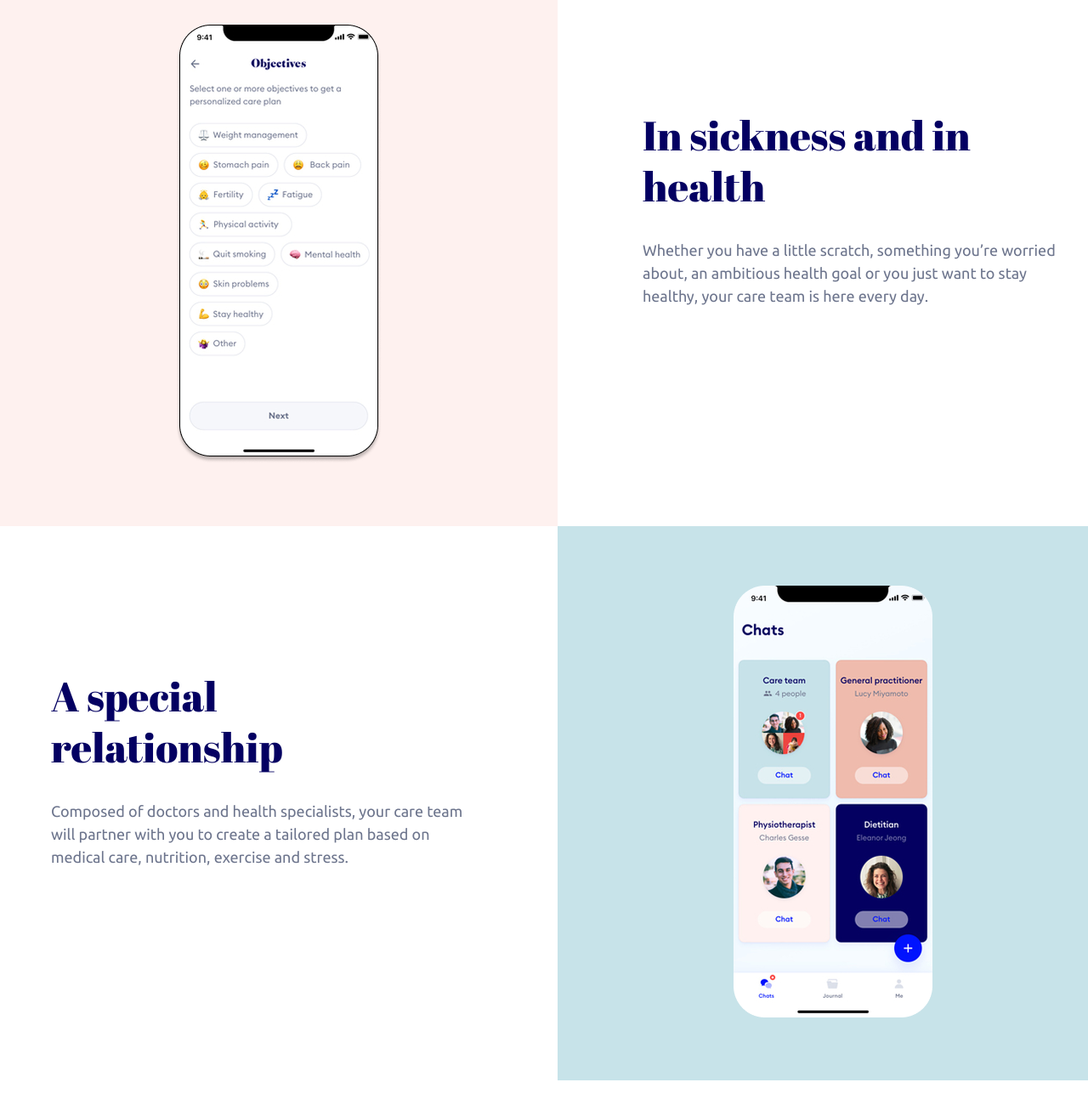
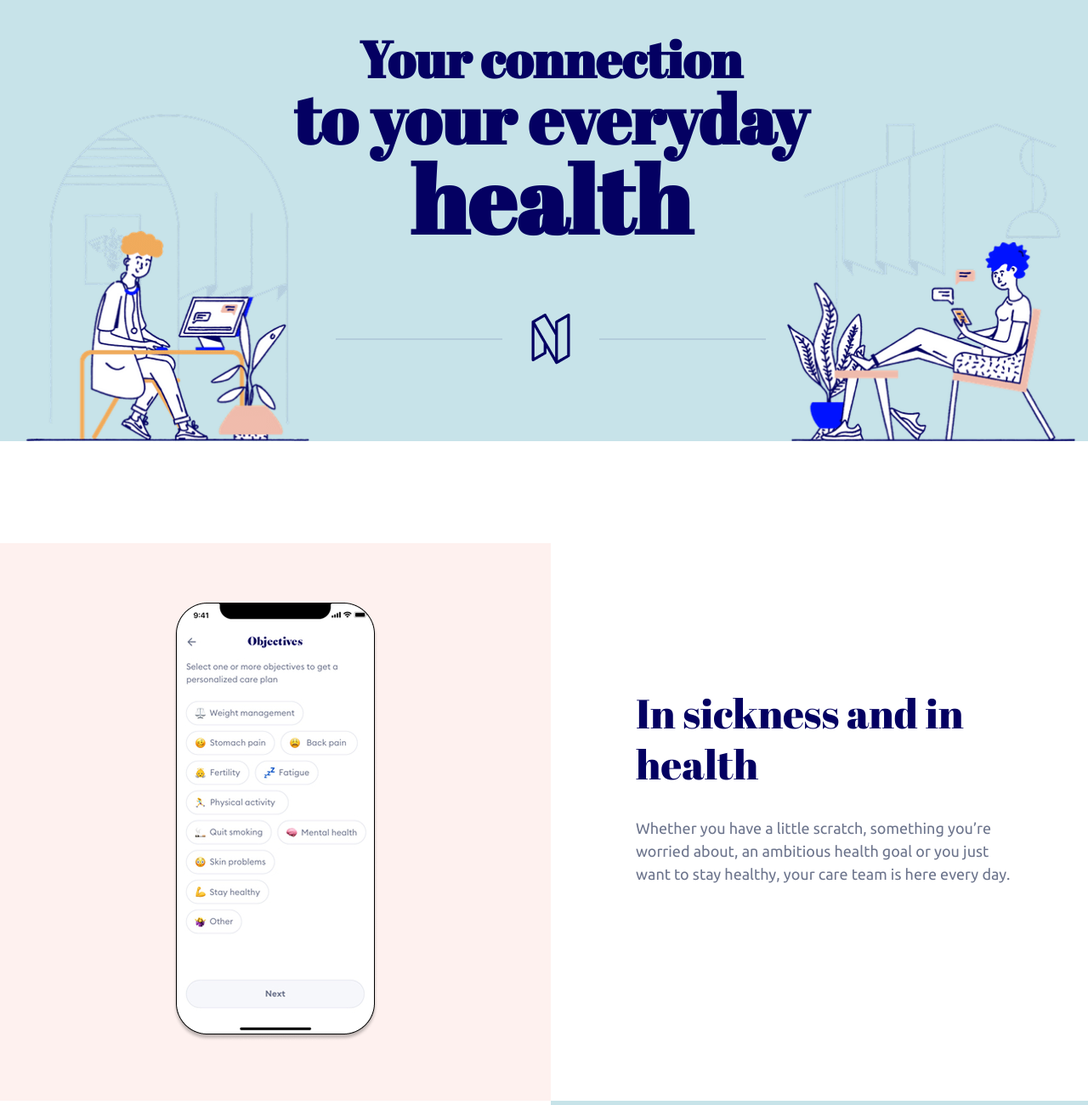
Before and after one commit to SeregaLSA/DZ_Nabla, a plain HTML site: page index.html in a window 1280 px wide. Shown: the part 120-1420 px from the top of the page at 85% size. Drawn offline with Linux system fonts and the light colour scheme.

Commit message:
без адаптива

```diff
--- a/index.html
+++ b/index.html
@@ -10,7 +10,8 @@
     <link href="https://fonts.googleapis.com/css2?family=Abril+Fatface&family=Ubuntu:ital,wght@0,300;0,400;0,500;0,700;1,300;1,400;1,500;1,700&display=swap" rel="stylesheet">
 </head>
 <body>
-    <footer class="header">
+
+    <header class="header">
         <div class="header__block">
             <div class="header__logo">
                 <a href="#">
@@ -30,32 +31,103 @@
                 <button class="header__button-style">Get early access</button>
             </div>
         </div>
-    </footer>
+    </header>
 
     <main class="main">
-        <div class="block-1">
-            <div class="block-1__img">
-                <img src="/img_block/block-1.png" alt="" class="block-1__img-style">
+        <section class="health">
+            <div class="health__container">
+                <div class="health__title-block">
+                    <h1 class="health__title">
+                        <span class="health__title-text-1">Your connection</span>
+                        <span class="health__title-text-2">to your everyday</span>
+                        <span class="health__title-text-3">health</span>
+                    </h1>
+                    <img src="img/img-1-3.png" alt="" class="health__title-img">
                 </div>
-            <div class="block-1__text-block">
-                <h2 class="block-1__title">In sickness and in health</h2>
-                <p class="block-1__text">
+                <img src="img/img-1-1.png" alt="картинка-1" class="health__img-1">
+                <img src="img/img-1-2.png" alt="картинка-2" class="health__img-2">
+            </div>
+        </section>
+
+        <section class="content">
+            <div class="content__block">
+                <div class="content__block-img block-img__color-1">
+                    <img src="img_block/block-1.png" alt="" class="block-img__style">
+                </div>
+                <div class="content__block-info">
+                    <h2 class="block-info__title">
+                        In sickness and in health
+                    </h2>
+                    <p class="block-info__text">
                         Whether you have a little scratch, something you’re worried about, an ambitious health goal or you just want to stay healthy, your care team is here every day.
                     </p>
                 </div>
             </div>
-        <div class="block-2">
-            <div class="block-2__text-block">
-                <h2 class="block-2__title">A special relationship</h2>
-                <p class="block-2__text">
+
+            <div class="content__block block-reverse">
+                <div class="content__block-img block-img__color-2">
+                    <img src="img_block/block-2.png" alt="" class="block-img__style">
+                </div>
+                <div class="content__block-info">
+                    <h2 class="block-info__title">
+                        A special relationship
+                    </h2>
+                    <p class="block-info__text">
                         Composed of doctors and health specialists, your care team will partner with you to create a tailored plan based on medical care, nutrition, exercise and stress.
                     </p>
                 </div>
-            <div class="block-2__img">
-                <img src="/img_block/block-2.png" alt="" class="block-2__img-style">
+            </div>
+
+            <div class="content__block">
+                <div class="content__block-img block-img__color-1">
+                    <img src="img_block/block-3.png" alt="" class="block-img__style">
+                </div>
+                <div class="content__block-info">
+                    <h2 class="block-info__title">
+                        Always available, in your pocket
+                    </h2>
+                    <p class="block-info__text">
+                        Connect with your care team anytime remotely by message or video call and schedule in-person consultations.
+                    </p>
+                    <p class="block-info__text">
+                        Have a question? Just text.
+                    </p>
                 </div>
             </div>
+
+            <div class="content__block block-reverse">
+                <div class="content__block-img block-img__color-2">
+                    <img src="img_block/block-4.png" alt="" class="block-img__style">
+                </div>
+                <div class="content__block-info">
+                    <h2 class="block-info__title">
+                        Your data is yours
+                    </h2>
+                    <p class="block-info__text">
+                        Your health data is precious and confidential! You decide what information you want to share, and who you want to share it with.
+                    </p>
+                </div>
+            </div>
+
+            <div class="content__block">
+                <div class="content__block-img block-img__color-1">
+                    <img src="img_block/block-5.png" alt="" class="block-img__style">
+                </div>
+                <div class="content__block-info">
+                    <h2 class="block-info__title">
+                        Toward precision health
+                    </h2>
+                    <p class="block-info__text">
+                        The combination of biological, genetic, phenotypic and environmental data together with AI will unlock our ability to predict, prevent and cure disease more precisely, empowering people to lead healthier lives.
+                    </p>
+                </div>
+            </div>
+
+        </section>
+
+
     </main>
+
     <footer class="footer">
         <div class="footer__block">
             <div class="footer__logo">
@@ -94,5 +166,6 @@
             </div>
         </div>
     </footer>
+
 </body>
 </html>
--- a/styles.css
+++ b/styles.css
@@ -58,76 +58,122 @@
 }
 /* header__end */
 
+/* main */
+
 .main{
-    width: 1304px;
+    width: 1296px;
     margin: 0 auto;
 }
-/* main block-1 */
-.block-1{
-    display: flex;
+
+/* section health */
+.health{
+    background-color: #C7E3E9;
 }
 
-.block-1__img{
+.health__container{
+    position: relative;
+}
+
+.health__title-block{
+    display: flex;
+    flex-direction: column;
+    gap: 80px;
+    padding: 80px 0 90px;
+}
+
+h1.health__title{
+    display: flex;
+    flex-direction: column;
+    font-family: Abril Fatface, cursive;
+    color: #040062;
+    text-align: center;
+}
+.health__title-text-1{
+    font-size: 60px;
+    line-height: 100%;
+}
+.health__title-text-2{
+    font-size: 80px;
+    line-height: 100%;
+}
+.health__title-text-3{
+    font-size: 110px;
+    line-height: 100%;
+}
+.health__title-img{
+    max-width: 506px;
+    height: 60px;
+    margin: 0 auto;
+}
+
+.health__img-1{
+    position: absolute;
+    bottom: 0px;
+    left: 30px;
+    max-width: 335px;
+    height: auto;
+}
+.health__img-2{
+    position: absolute;
+    bottom: 0;
+    right: 30px;
+    max-width: 341px;
+    height: auto;
+}
+/* section health */
+.content{
+    width: 1296px;
+    margin-top: 120px;
+}
+.content__block{
+    display: flex;
+    margin: 0 auto;
+}
+.content__block-img{
+    width: 50%;
+    height: auto;
+}
+.block-img__color-1{
     background-color: #FEF1EF;
 }
-
-.block-1__img-style{
-    padding: 70px 207px;
-    border-radius: 20px;
+.block-img__style{
+    display: flex;
+    max-width: 648px;
+    margin: 0 auto;
+    padding: 70px 0;
 }
-
-.block-1__title{
-    font-family: 'Abril Fatface', cursive;
+.content__block-info{
+    width: 50%;
+    display: flex;
+    flex-direction: column;
+    gap: 32px;
+}
+.block-info__title{
+    font-family: Abril Fatface, cursive;
     font-size: 48px;
     font-weight: 400;
+    line-height: 60px;
     color: #040062;
-    line-height: 60px;
     padding: 170px 100px 0 100px;
 }
-
-.block-1__text{
+.block-info__text{
     font-family: 'Ubuntu', sans-serif;
     font-size: 18px;
     font-weight: 400;
     line-height: 27px;
     color: #6D758D;
-    padding: 32px 60px 0 100px;
+    padding: 0 100px;
 }
-
-/* main block-1 */
-
-/* main block-2 */
-
-.block-2{
-    display: flex;
+.block-reverse{
+    flex-direction: row-reverse;
 }
-
-.block-2__img{
+.block-img__color-2{
     background-color: #C7E3E9;
 }
+/* block__content */
 
-.block-2__img-style{
-    padding: 70px 207px;
-}
 
-.block-2__title{
-    font-family: 'Abril Fatface', cursive;
-    font-size: 48px;
-    font-weight: 400;
-    color: #040062;
-    line-height: 60px;
-    padding: 170px 293px 0 60px;
-}
-
-.block-2__text{
-    font-family: 'Ubuntu', sans-serif;
-    font-size: 18px;
-    font-weight: 400;
-    line-height: 27px;
-    color: #6D758D;
-    padding: 32px 85px 0 60px;
-}
-/* main block-2 */
+/* block__content */
 
 /* footer */
 .footer{
```
Also changed, not shown: img/img-1.png (deleted), img_block/block-3.png (added), img_block/block-4.png (added), img_block/block-5.png (added). Lines whose indentation alone changed are shown as unchanged.
